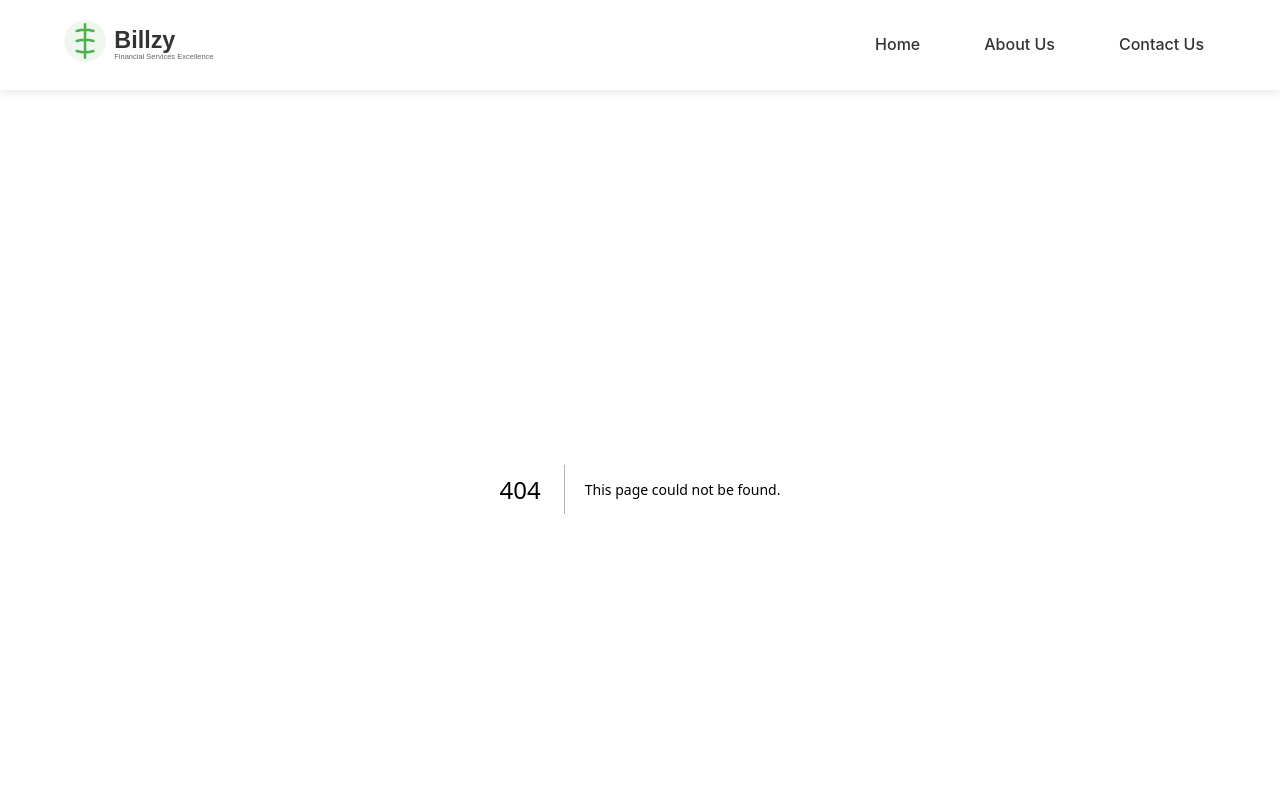
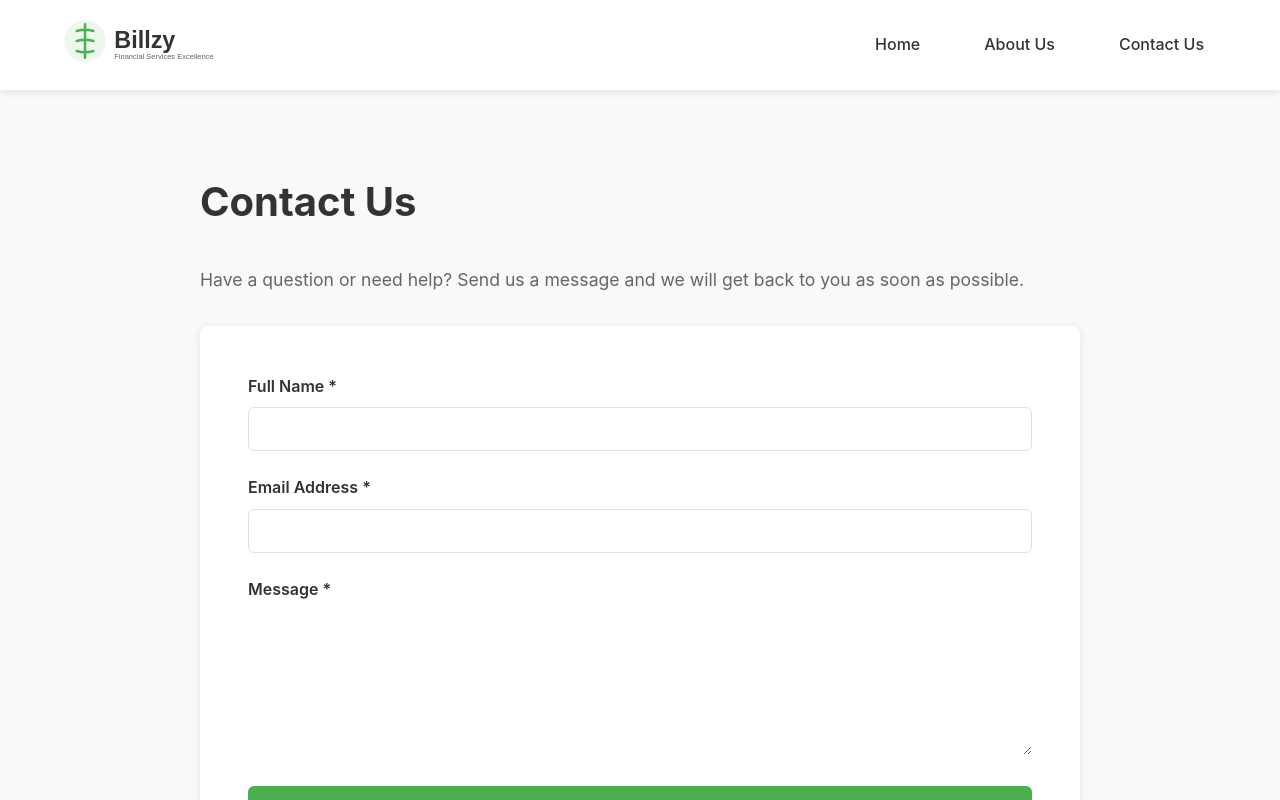
Before and after one commit to Textingman/nationwide-billzy, a Next.js app: page /contact-us in a window 1280 px wide. Before the commit this address had no page. Shown: the top 800 px of the page. Built offline with nearby package versions, Linux system fonts and the light colour scheme.

Commit message:
Add new simple Contact Us page at /contact-us

```diff
--- /dev/null
+++ b/src/app/contact-us/page.js
@@ -0,0 +1,34 @@
+export const metadata = {
+  title: 'Contact Us - Billzy',
+  description: 'Contact Billzy with questions or feedback',
+};
+
+export default function ContactUs() {
+  return (
+    <section className="contact-section">
+      <div className="container-small">
+        <h1>Contact Us</h1>
+        <p style={{ marginBottom: '2rem', fontSize: '1.1rem', color: 'var(--text-light)' }}>
+          Have a question or need help? Send us a message and we will get back to you as soon as possible.
+        </p>
+        <form className="contact-form" action="mailto:support@billzy1.com" method="post" encType="text/plain">
+          <div className="form-group">
+            <label htmlFor="name">Full Name *</label>
+            <input type="text" id="name" name="name" required />
+          </div>
+          <div className="form-group">
+            <label htmlFor="email">Email Address *</label>
+            <input type="email" id="email" name="email" required />
+          </div>
+          <div className="form-group">
+            <label htmlFor="message">Message *</label>
+            <textarea id="message" name="message" rows={6} required style={{ width: "100%", padding: "0.75rem", borderRadius: "6px", border: "1px solid var(--border)", fontSize: "1rem", fontFamily: "inherit", resize: "vertical" }} />
+          </div>
+          <button type="submit" className="btn btn-primary btn-large">
+            Send Message
+          </button>
+        </form>
+      </div>
+    </section>
+  );
+}
```
